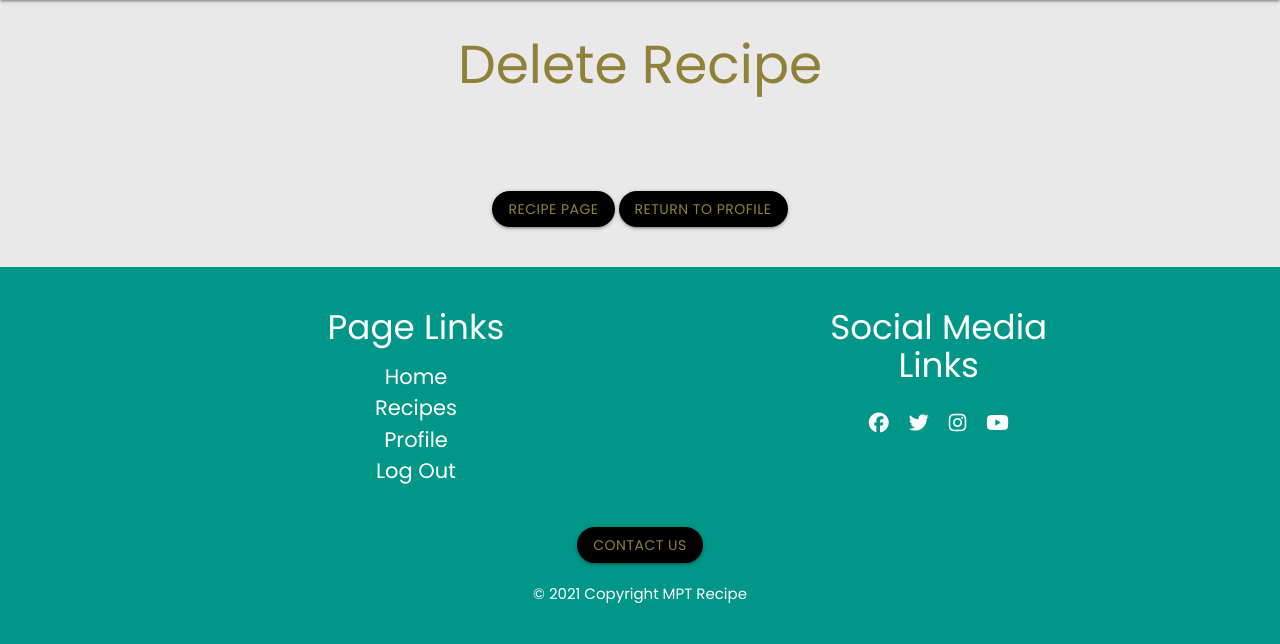
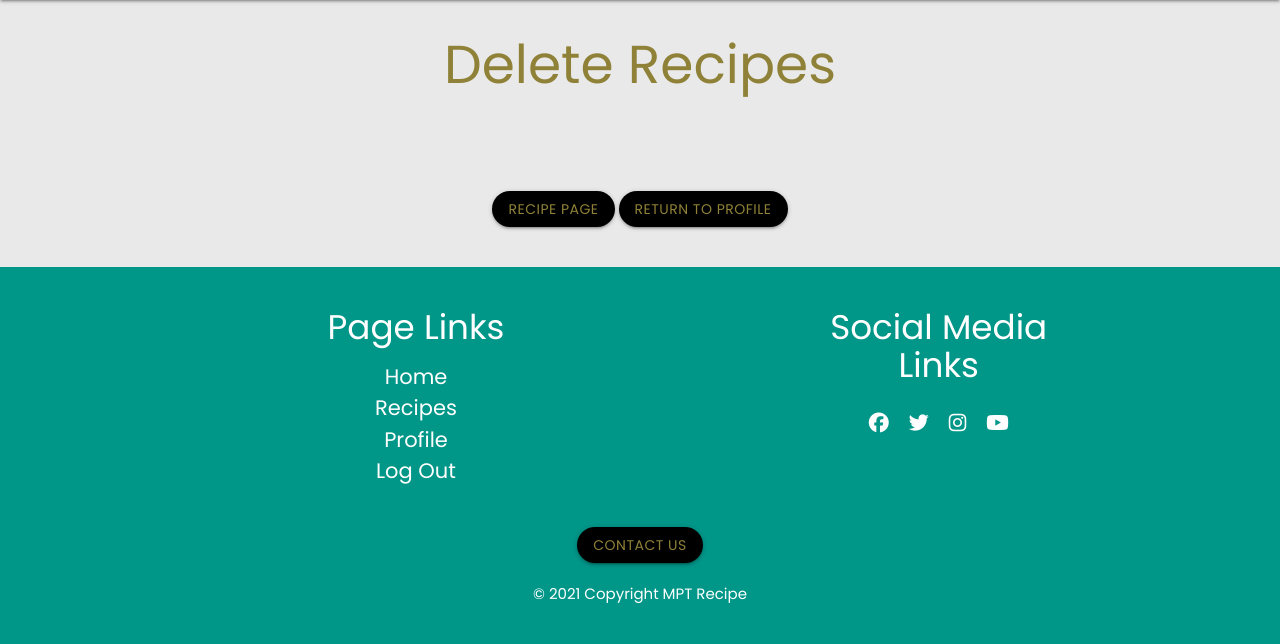
Before and after one commit to Craigharrison79/MS3-Recipes, a Flask app: page /delete_recipe in a window 1280 px wide. Shown: the part 64-708 px from the top of the page. Run offline with Flask 2, Linux system fonts and the light colour scheme; the visitor is signed in with stand-in values (Sample User, id 1); data that the repository does not hold is empty; some libraries are stand-ins or nearby versions.

Commit message:
Touch up on templates and CSS, JS and app.py to help someone reading the data.

```diff
--- a/app.py
+++ b/app.py
@@ -149,7 +149,7 @@ def profile(username):
         {"username": session["user"]})["username"]
 
     if session["user"]:
-        return render_template("profile.html", username=username)
+        return render_template("profile.html", username=username, page_title="Profile")
 
     return redirect(url_for("account.html"))
 
@@ -203,7 +203,7 @@ def show_recipe(recipe_id):
     """
     recipe = mongo.db.recipe.find_one({"_id": ObjectId(recipe_id)})
     courses = mongo.db.meal_courses.find().sort("meal_course", 1)
-    return render_template("show_recipe.html", recipe=recipe, courses=courses)
+    return render_template("show_recipe.html", recipe=recipe, courses=courses, page_title="View Recipe")
 
 
 # allow user to add recipe and post them on the site. (must be login)
@@ -235,21 +235,8 @@ def add_recipe():
         return redirect(url_for("recipes"))
 
     courses = mongo.db.meal_courses.find().sort("meal_course", 1)
-    return render_template("add_recipe.html", courses=courses)
+    return render_template("add_recipe.html", courses=courses, page_title="Add Recipe")
 
-
-# render recipe to be selected to edit
-@app.route("/edit_recipe", methods=["GET", "POST"])
-@login_required
-def edit_recipe():
-    """
-    Required the user to be in session.
-    Get the information from database about the choosen recipe.
-    Allow the user to read and edit the information on the page.
-    The user can save any new information enter in to the form.
-    """
-    recipes = mongo.db.recipe.find()
-    return render_template("edit_recipe.html", recipes=recipes)
 
 # https://stackoverflow.com/questions/65434221/prevent-users-from-directly-accessing-url-and-redirect-to-login-if-not-logged-in
 @app.route("/recipe_update/<recipe_id>", methods=["GET", "POST"])
@@ -300,7 +287,8 @@ def delete_recipe():
     Allow the user to delete the information on the page.
     """
     recipes = mongo.db.recipe.find()
-    return render_template("delete_recipe.html", recipes=recipes)
+    return render_template("delete_recipe.html", recipes=recipes,
+                            page_title="Delete Recipes")
 
 
 # Allow user to pick a particular recipe to be deleted
--- a/static/js/script.js
+++ b/static/js/script.js
@@ -1,4 +1,5 @@
 $(document).ready(function(){
+    /* materializecss code */
     $('.sidenav').sidenav();
     $(".dropdown-trigger").dropdown({ hover: false });
     $('.tabs').tabs();
--- a/templates/delete_recipe.html
+++ b/templates/delete_recipe.html
@@ -1,7 +1,7 @@
 {%  extends  "base.html" %}
 
 {% block content %}
-<h2 class="center-align gold-color"> Delete Recipe </h2>
+<h2 class="center-align gold-color">{{ page_title }}</h2>
 
 <div class="row">
     <div class="col s10 offset-s1">
--- a/templates/home.html
+++ b/templates/home.html
@@ -1,9 +1,11 @@
 {%  extends  "base.html" %}
 
 {% block content %}
+<!-- First image -->
 <div class="parallax-container">
     <div class="parallax"><img src="/static/image/landing-photo-1.jpg" alt="photo of bowl of food"></div>
 </div>
+<!-- Info block 1 -->
 <div class="section teal text-darken-1">
     <div class="row container">
         <div class="col m8 offset-m2 l12 center-align">
@@ -14,6 +16,7 @@
                 enjoy.</p>
             <br>
             <br>
+            <!-- Three Icons -->
             <div class="icon-img">
                 <i class="fas fa-apple-alt white-text icon-gap" aria-label="icon apple"></i><i class="fas fa-heartbeat white-text icon-gap" aria-label="icon heart"></i><i
                     class="fas fa-brain white-text icon-gap" aria-label="brain"></i>
@@ -27,6 +30,7 @@
                 delicious and nutritious
                 options for your family.</p>
         </div>
+        <!-- Search Bar -->
         <div class="row">
             <div class="col s10 offset-s1 l12">
                 <div class="row card-panel lighten-5 card-style">
@@ -51,7 +55,7 @@
             </div>
         </div>
     </div>
-
+<!-- Second image -->
 </div>
 <div class="parallax-container">
     <div class="parallax">
--- a/templates/recipes.html
+++ b/templates/recipes.html
@@ -7,6 +7,7 @@
     <div class="col s10 offset-s1 m8 offset-m2 l6 offset-l3">
         <div class="row card-panel lighten-5 card-style">
             <div class="col s12 m6 l6">
+              <!-- Search Bar -->
                 <form action="{{ url_for('search') }}" method="post">
                     <div class="row valign-wrapper center-align">
                         <div class="input-field col s12 m12 l12">
@@ -22,6 +23,7 @@
                         </div>
                     </div>
                 </form>
+
             </div>
             <div class="col s12 m6 l6">
                 <p class="black-text center-align">
@@ -43,7 +45,6 @@
             <div class="card height-min border-round teal">
               <div class="card-image">
                 <img img src="{{ recipe.img }}" alt="Recipe photo">
-
               </div>
               <div class="card-content">
                 <p class="card-font-size"><span class="card-title activator">
@@ -56,13 +57,14 @@
               </div>
             </div>
           </div>
+
         {% else %}
+
         <!-- Recipe card 2 -->
         <div class="col s10 offset-s1 m6 l5 offset-l2 ">
             <div class="card height-min border-round teal">
               <div class="card-image">
                 <img img src="{{ recipe.img }}" alt="Recipe photo">
-
               </div>
               <div class="card-content">
                 <p class="card-font-size"><span class="card-title activator">
```
Also changed, not shown: static/css/style.css (+21 -40 lines), templates/404.html (+8 -8 lines), templates/add_recipe.html (+1 -12 lines), templates/base.html (+11 -11 lines), templates/contact_us.html (+15 -14 lines), templates/recipe_update.html (+8 -7 lines), templates/show_recipe.html (+15 -7 lines).
